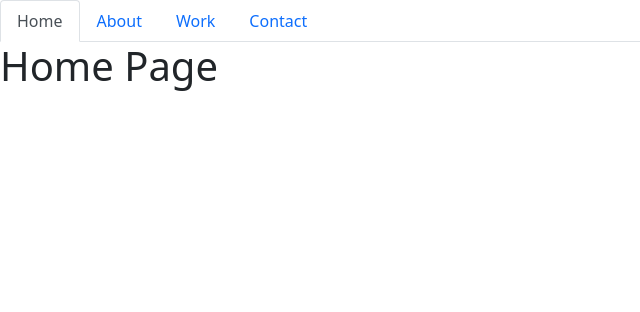
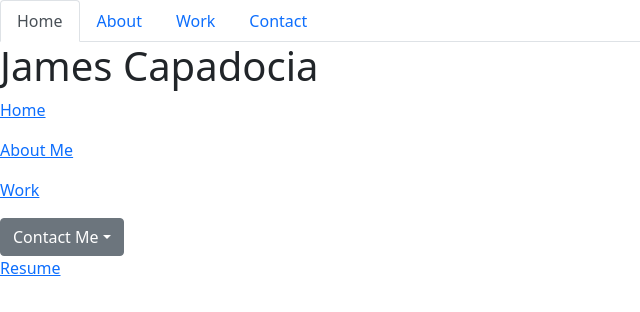
Before and after one commit to jcapadocia3/Personal-Portfolio-V3, a React (Create React App) app: page / in a window 1280 px wide. Shown: the top 312 px of the page, without its empty margins (0-640 px from the left). Built offline with nearby package versions, Linux system fonts and the light colour scheme.

Commit message:
Transferred and formatted markup from previous updated portolio to work with React framework.

```diff
--- a/src/components/Portfolio.js
+++ b/src/components/Portfolio.js
@@ -4,6 +4,7 @@ import Footer from './Footer';
 import Home from './pages/Home';
 import About from './pages/About';
 import Work from './pages/Work';
+import Contact from './pages/Contact';
 
 export default function Portfolio() {
   const [currentPage, setCurrentPage] = useState('Home');
@@ -18,6 +19,7 @@ export default function Portfolio() {
     if (currentPage === 'Work') {
       return <Work />;
     }
+    else return <Contact />
   };
 
   const handlePageChange = (page) => setCurrentPage(page);
--- a/src/components/pages/About.js
+++ b/src/components/pages/About.js
@@ -1,9 +1,38 @@
-import React from 'react';
+import React from "react";
 
 export default function About() {
   return (
-    <div>
-      <h1>About Page</h1>
+    <div class="mainCont">
+      <div class="rightCont">
+        <section class="aboutMe" id="aboutMe">
+          <h2>
+            About <span>Me</span>
+          </h2>
+          <p>
+            Thanks for visiting my portfolio page! My name is James. I am an
+            aspiring full stack web and app developer. Currently, I am a student
+            at Northwestern University in a 6 month bootcamp program to earn a
+            certificate in Coding and Full Stack Web/App Development. This type
+            of work has always intrigued me, and after 32 years in this world, I
+            was able to convince myself that, "It's never too late for school,
+            nor to follow your dreams." While I understand that this field of
+            work is not easy, it's what makes me happy, and each class I attend
+            only proves this further for myself. With an extensive professional
+            background in sales and servicing (see{" "}
+            <a id="fastforward" href="./assets/images/Updated Resume.pdf">
+              Resume
+            </a>{" "}
+            linked above), it excites me to use this experience in this field of
+            work to create websites and apps alongside with clients and to help
+            make, what starts as a simple vision, a reality. As my time in this
+            class stands, I currently am well versed in the skills below: - HTML
+            - CSS - Javascript - Client-side and server-side APIs With still so
+            much time left in the program, I am excited to continue to master
+            these skills, as well as learn new skills, to allow for further
+            creativity in my craft.
+          </p>
+        </section>
+      </div>
     </div>
   );
 }
--- /dev/null
+++ b/src/components/pages/Contact.js
@@ -0,0 +1,9 @@
+import React from 'react';
+
+export default function Contact() {
+  return (
+    <div>
+      <h1>Contact Page</h1>
+    </div>
+  );
+}
--- a/src/components/pages/Home.js
+++ b/src/components/pages/Home.js
@@ -1,9 +1,62 @@
-import React from 'react';
+import React from "react";
 
 export default function Home() {
   return (
-    <div>
-      <h1>Home Page</h1>
+    <div class="mainCont">
+      <div class="leftCont">
+        <div class="avatar"></div>
+        <h1>James Capadocia</h1>
+        <div class="navLinks">
+          <p>
+            <a id="fastforward" href="index.html">
+              Home
+            </a>
+          </p>
+          <p>
+            <a id="fastforward" href="aboutme.html">
+              About Me
+            </a>
+          </p>
+          <p>
+            <a id="fastforward" href="work.html">
+              Work
+            </a>
+          </p>
+          <div class="dropdownMenu">
+            <button
+              class="btn btn-secondary dropdown-toggle"
+              type="button"
+              id="dropdownMenuBtn"
+              data-toggle="dropdown"
+              aria-haspopup="true"
+              aria-expanded="false"
+            >
+              Contact Me
+            </button>
+            <div class="dropdown-menu" aria-labelledby="dropdownMenuButton">
+              <p class="dropdown-item">P: 847.730.7599</p>
+              <p class="dropdown-item">E: james.capadocia@gmail.com</p>
+              <a
+                class="dropdown-item2 dropdownLink blue"
+                href="https://linkedin.com/in/james-capadocia-156367217"
+              >
+                <span class="linkStyle">LinkedIn</span>
+              </a>
+              <a
+                class="dropdown-item2 dropdownLink blue"
+                href="https://github.com/jcapadocia3"
+              >
+                <span class="linkStyle">Github</span>
+              </a>
+            </div>
+          </div>
+          <p>
+            <a id="fastforward" href="./assets/images/NEW Resume.pdf">
+              Resume
+            </a>
+          </p>
+        </div>
+      </div>
     </div>
   );
 }
--- a/src/components/pages/Work.js
+++ b/src/components/pages/Work.js
@@ -1,9 +1,76 @@
-import React from 'react';
+import React from "react";
 
 export default function Work() {
   return (
-    <div>
-      <h1>Work Page</h1>
+    <div class="mainCont">
+      <div class="rightCont">
+        <section class="work" id="work">
+          <h3>Work</h3>
+          <div class="workCont">
+            <div class="workItem">
+              <p class="workTitle">Project Title: v.i.e.w.s.</p>
+              <p>
+                GitHub Repo:{" "}
+                <a href="https://github.com/jcapadocia3/v.i.e.w.s.">
+                  Click here!
+                </a>
+              </p>
+              <p>
+                Deployed App:{" "}
+                <a href="https://peaked-project.herokuapp.com/">Click here!</a>
+              </p>
+            </div>
+
+            <div class="workItem">
+              <p class="workTitle">Project Title: Make My Day</p>
+              <p>
+                GitHub Repo:{" "}
+                <a href="https://github.com/nlaramee120/Make-My-Day">
+                  Click here!
+                </a>
+              </p>
+              <p>
+                Deployed App:{" "}
+                <a href="https://nlaramee120.github.io/Make-My-Day/">
+                  Click here!
+                </a>
+              </p>
+            </div>
+
+            <div class="workItem">
+              <p class="workTitle">Project Title: Work Day Scheduler</p>
+              <p>
+                GitHub Repo:{" "}
+                <a href="https://github.com/jcapadocia3/Work-Day-Scheduler">
+                  Click here!
+                </a>
+              </p>
+              <p>
+                Deployed App:{" "}
+                <a href="https://jcapadocia3.github.io/Work-Day-Scheduler/">
+                  Click here!
+                </a>
+              </p>
+            </div>
+
+            <div class="workItem">
+              <p class="workTitle">Project Title: Code Quiz</p>
+              <p>
+                GitHub Repo:{" "}
+                <a href="https://github.com/jcapadocia3/Code-Quiz">
+                  Click here!
+                </a>
+              </p>
+              <p>
+                Deployed App:{" "}
+                <a href="https://jcapadocia3.github.io/Code-Quiz/">
+                  Click here!
+                </a>
+              </p>
+            </div>
+          </div>
+        </section>
+      </div>
     </div>
   );
 }
```
